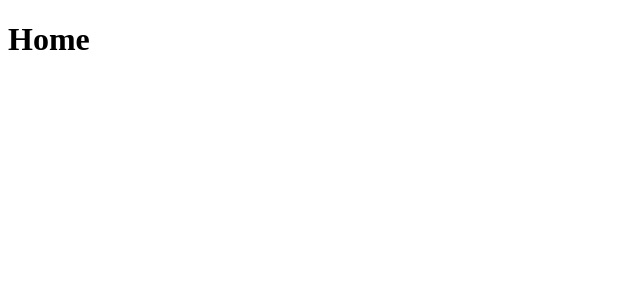
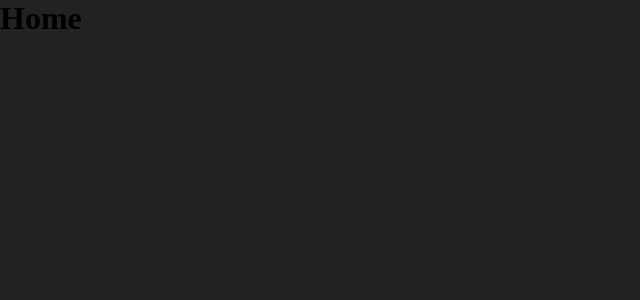
Before and after one commit to dorotech/react-test, a React (Create React App) app: page / in a window 1280 px wide. Shown: the top 300 px of the page, without its empty margins (0-640 px from the left). Built offline with nearby package versions, Linux system fonts and the light colour scheme.

Commit message:
feat: preaparo a estrutura para a troca de tema mais configurações globais do css

```diff
--- a/src/App.tsx
+++ b/src/App.tsx
@@ -1,7 +1,19 @@
+import { ThemeProvider } from 'styled-components';
+import { ThemeDark } from './Themes/Dark';
+import { GlobalStyles } from './Themes/globals';
+
 import { Home } from './Pages/Home';
+import { useState } from 'react';
 
 function App() {
-  return <Home />;
+  const [themeMode, setThemeMode] = useState<'DARK' | 'LIGHT'>('DARK');
+
+  return (
+    <ThemeProvider theme={ThemeDark}>
+      <Home />
+      <GlobalStyles themeMode={themeMode} />
+    </ThemeProvider>
+  );
 }
 
 export default App;
```
